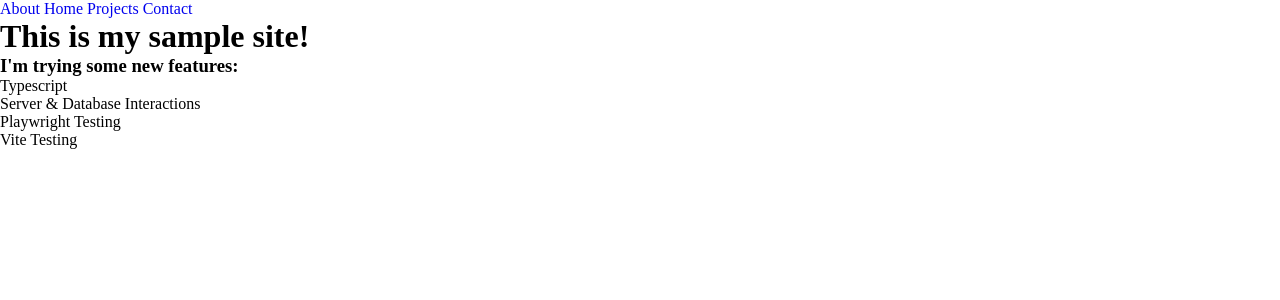
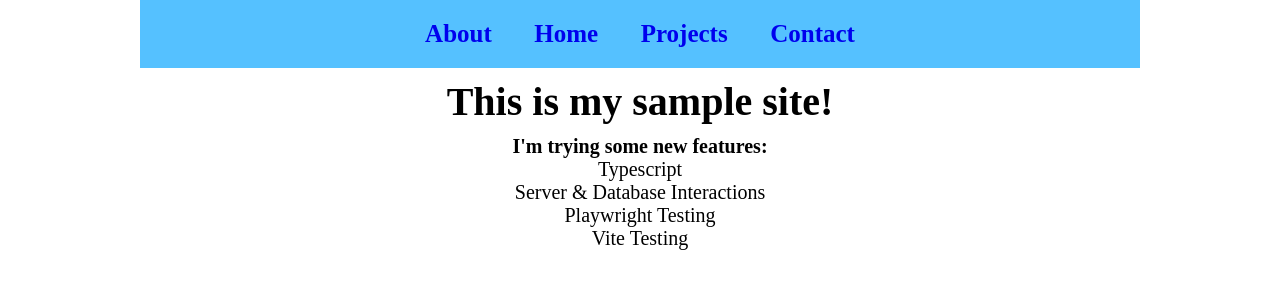
Before and after one commit to JoshCode25/joshin-code, a SvelteKit app: page / in a window 1280 px wide. Shown: the top 300 px of the page. Built offline with nearby package versions, Linux system fonts and the light colour scheme.

Commit message:
added initial styling

```diff
--- a/src/routes/+layout.svelte
+++ b/src/routes/+layout.svelte
@@ -7,3 +7,11 @@
 	<Header />
 	<slot />
 </body>
+
+<style>
+	body {
+		text-align: center;
+		margin: 0 auto;
+		max-width: 100rem;
+	}
+</style>
--- a/src/routes/Header.svelte
+++ b/src/routes/Header.svelte
@@ -8,3 +8,20 @@
 	<a href={`/projects/`}>Projects</a>
 	<a href={`/contact/`}>Contact</a>
 </header>
+
+<style>
+	header {
+		background: var(--primary-color);
+		margin-bottom: 10px;
+	}
+	a {
+		display: inline-block;
+		padding: 20px;
+		font-size: 2.5rem;
+		font-weight: bold;
+	}
+	a:hover {
+		color: var(--secondary-color);
+		cursor: pointer;
+	}
+</style>
--- a/src/routes/styles.css
+++ b/src/routes/styles.css
@@ -3,6 +3,8 @@ html {
 	--primary-light: rgba(251, 255, 241, 1); /*ivory*/
 	--primary-color: rgba(85, 193, 255, 1); /*maya blue*/
 	--secondary-color: rgba(247, 184, 1, 1); /*selective yellow*/
+
+	font-size: 10px;
 }
 
 * {
@@ -13,3 +15,21 @@ html {
 a {
 	text-decoration: none;
 }
+
+li {
+	list-style-type: none;
+	font-size: 2rem;
+}
+
+h1 {
+	margin: 10px;
+	font-size: 4rem;
+}
+
+h3 {
+	font-size: 2rem;
+}
+
+p {
+	font-size: 2rem;
+}
```
